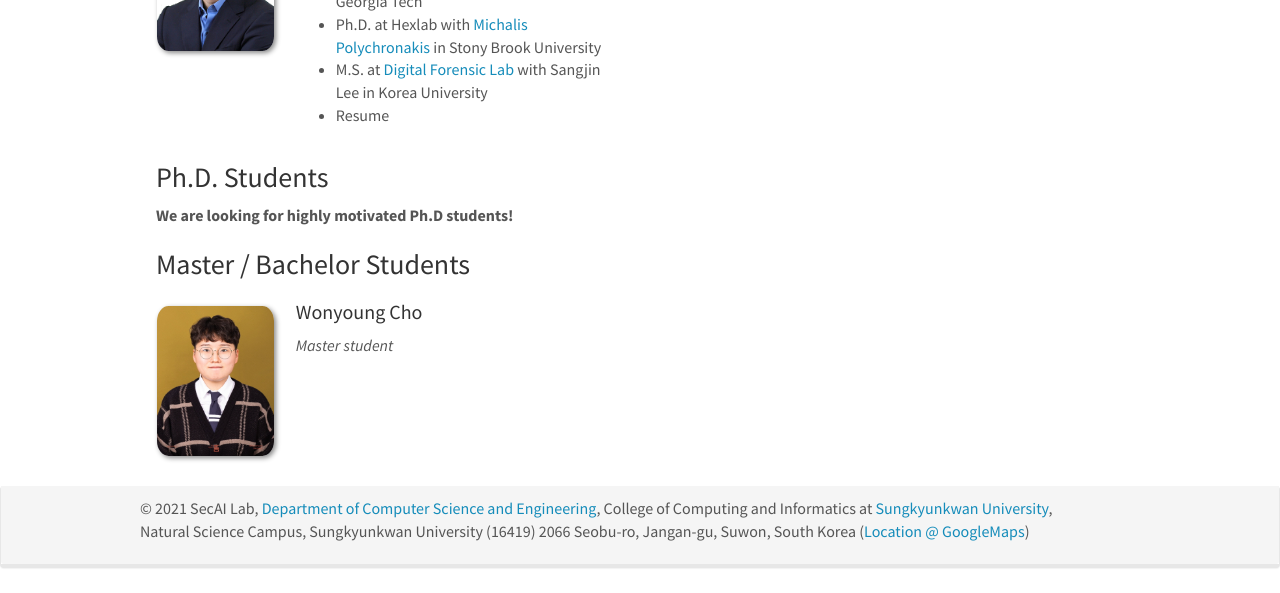
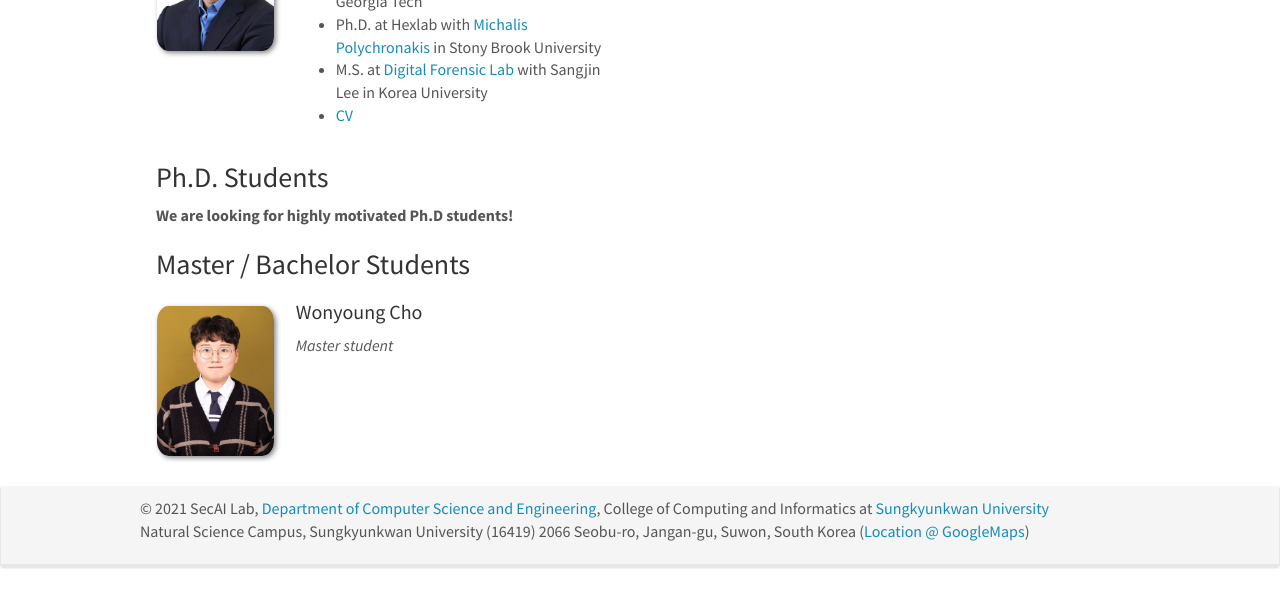
Before and after one commit to SecAI-Lab/secai-lab.github.io, a Jekyll site: the page built from _pages/members.md, in a window 1280 px wide. Shown: the part 304-897 px from the top of the page. Built offline with Jekyll 4.4.1, drawn with Linux system fonts in a browser that asks for light colours; nearby versions of some CDN libraries.

Commit message:
CV added

```diff
--- a/_data/team_members.yml
+++ b/_data/team_members.yml
@@ -6,4 +6,4 @@
   education1: Postdoc at <a href="http://gts3.org/">SSLab</a> with <a href="https://taesoo.kim">Taesoo Kim</a> in Georgia Tech
   education2: Ph.D. at Hexlab with <a href="https://www3.cs.stonybrook.edu/~mikepo/">Michalis Polychronakis</a> in Stony Brook University
   education3: M.S. at <a href="http://forensic.korea.ac.kr/">Digital Forensic Lab</a> with Sangjin Lee in Korea University
-  education4: Resume
+  education4: <a href="https://secai.skku.edu/assets/CV_Koo.pdf"> CV </a>
--- a/_includes/footer.html
+++ b/_includes/footer.html
@@ -3,7 +3,7 @@
 	<div class="container-fluid">
 	  <div class="row">
               <p>&copy 2021 SecAI Lab, <a href="https://cs.skku.edu/en">Department of Computer Science and Engineering</a>,
-                  College of Computing and Informatics at <a href="https://skku.edu">Sungkyunkwan University</a>,<br>
+                  College of Computing and Informatics at <a href="https://skku.edu">Sungkyunkwan University</a><br>
                   Natural Science Campus, Sungkyunkwan University
 		  (16419) 2066 Seobu-ro, Jangan-gu, Suwon, South Korea
                   (<a href="https://bit.ly/3cHw5te">Location @ GoogleMaps</a>)</p>
```
Also changed, not shown: 1 other file.
